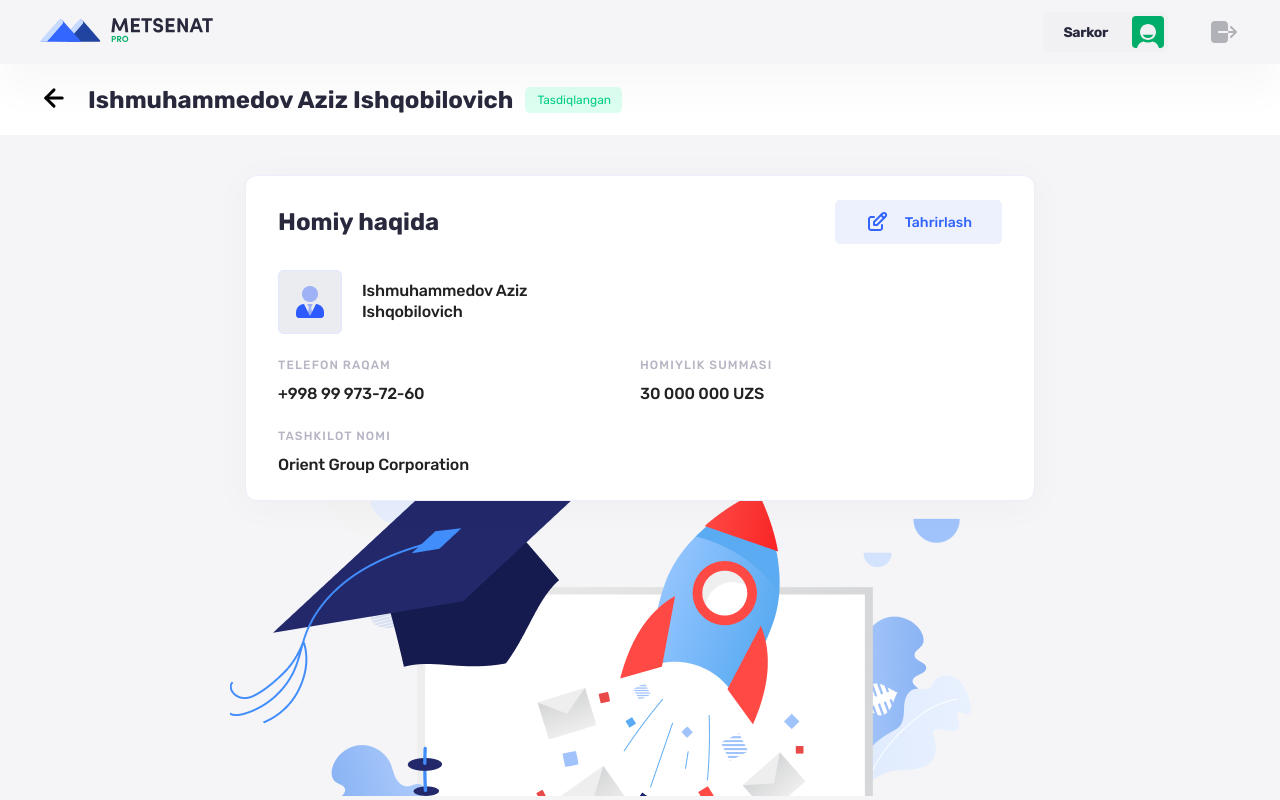
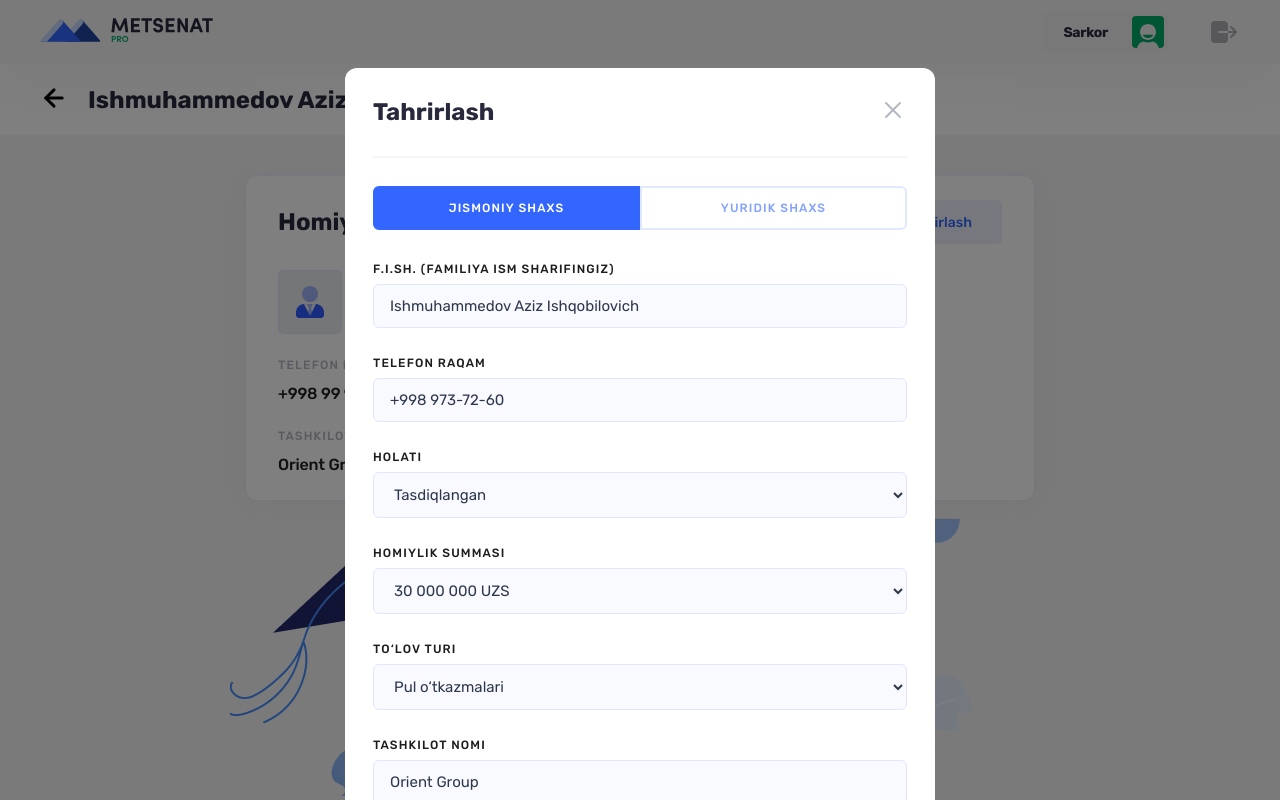
Before and after one commit to Sarkor2007/Metsenat, a Vue app: page /single in a window 1280 px wide. Built offline with nearby package versions, Linux system fonts and the light colour scheme.

Commit message:
complete modal window

```diff
--- a/src/components/modals/SingleEditModal.vue
+++ b/src/components/modals/SingleEditModal.vue
@@ -1,5 +1,6 @@
 <script setup>
 import exitBtn from '../../assets/icons/exit.svg'
+import saveIcon from '../../assets/icons/save.svg'
 </script>
 
 <script>
@@ -7,7 +8,7 @@ export default {
     name: 'SingleEditModal',
     props: ['open'],
     methods: {
-        closeEdit(){
+        closeEdit() {
             this.$emit('closeEdit')
         }
     }
@@ -17,6 +18,7 @@ export default {
 <template>
     <div v-if="this.open"
         class="filter">
+        <div class="filter__wrapper">
             <dialog :open="this.open">
                 <div class="filter__header">
                     <h3 class="filter__title">Tahrirlash</h3>
@@ -26,8 +28,94 @@ export default {
                             alt="exit btn">
                     </div>
                 </div>
-
+                <div class="filter__body">
+                    <div class="filter__type">
+                        <div class="filter__type-item active left">Jismoniy shaxs</div>
+                        <div class="filter__type-item right">Yuridik shaxs</div>
+                    </div>
+                    <div class="filter__list">
+                        <ul>
+                            <li>
+                                <label for="name">
+                                    <h3>F.I.Sh. (Familiya Ism Sharifingiz)</h3>
+                                    <input class="filter__list-item"
+                                        id="name"
+                                        name="name"
+                                        value="Ishmuhammedov Aziz Ishqobilovich"
+                                        type="text">
+                                </label>
+                            </li>
+                            <li>
+                                <label for="tel">
+                                    <h3>Telefon raqam</h3>
+                                    <input class="filter__list-item"
+                                        id="tel"
+                                        name="tel"
+                                        value="+998 973-72-60"
+                                        type="tel">
+                                </label>
+                            </li>
+                            <li>
+                                <label for="status">
+                                    <h3>Holati</h3>
+                                    <select class="filter__list-item"
+                                        name="status"
+                                        id="status">
+                                        <option value="actived">Tasdiqlangan</option>
+                                        <option value="new">Yangi</option>
+                                        <option value="cancel">Bekor qilingan</option>
+                                        <option value="moderation">Moderatsiyada</option>
+                                    </select>
+                                </label>
+                            </li>
+                            <li>
+                                <label for="sum">
+                                    <h3>Homiylik summasi</h3>
+                                    <select class="filter__list-item"
+                                        name="sum"
+                                        id="sum">
+                                        <option value="30000000">30 000 000 UZS</option>
+                                        <option value="10000000">10 000 000 UZS</option>
+                                        <option value="5000000">5 000 000 UZS</option>
+                                        <option value="1000000">1 000 000 UZS</option>
+                                    </select>
+                                </label>
+                            </li>
+                            <li>
+                                <label for="type">
+                                    <h3>To‘lov turi</h3>
+                                    <select class="filter__list-item"
+                                        name="type"
+                                        id="type">
+                                        <option value="actived">Pul o‘tkazmalari</option>
+                                        <option value="new">30 000 000 UZS</option>
+                                        <option value="cancel">30 000 000 UZS</option>
+                                        <option value="moderation">30 000 000 UZS</option>
+                                    </select>
+                                </label>
+                            </li>
+                            <li>
+                                <label for="company">
+                                    <h3>Tashkilot nomi</h3>
+                                    <input class="filter__list-item"
+                                        id="company"
+                                        name="company"
+                                        value="Orient Group"
+                                        type="text">
+                                </label>
+                            </li>
+                        </ul>
+                    </div>
+                </div>
+                <div class="filter__bottom">
+                    <div class="filter__btn">
+                        <img :src="saveIcon"
+                            alt="save">
+                        <h3>Saqlash</h3>
+                    </div>
+                </div>
             </dialog>
+        </div>
     </div>
 </template>
 
@@ -37,12 +125,18 @@ export default {
     top: 0;
     left: 0;
     width: 100%;
-    height: 100%;
+    height: 100vh;
+    z-index: 2;
+    background: rgba(0, 0, 0, 0.5);
+    overflow-y: scroll;
+
+    &__wrapper {
         display: flex;
         align-items: center;
         justify-content: center;
-    z-index: 2;
-    background: rgba(0, 0, 0, 0.5);
+        height: inherit;
+        margin: 100px 0px;
+    }
 
     dialog {
         background: #FFFFFF;
@@ -66,6 +160,10 @@ export default {
 
     &__exit {
         cursor: pointer;
+
+        img {
+            user-select: none;
+        }
     }
 
     &__title {
@@ -75,5 +173,117 @@ export default {
         color: #28293D;
     }
 
+
+    &__body {
+        width: 100%;
+        display: flex;
+        flex-direction: column;
+        gap: 32px;
+    }
+
+    &__type {
+        display: flex;
+        align-items: center;
+        user-select: none;
+
+        &-item {
+            padding: 14px 0px;
+            background: #FFFFFF;
+            border: 2px solid #E0E7FF;
+            color: rgba(51, 102, 255, 0.6);
+            font-weight: 500;
+            font-size: 12px;
+            line-height: 12px;
+            text-align: center;
+            letter-spacing: 1.125px;
+            text-transform: uppercase;
+            border: 2px solid #E0E7FF;
+            width: 50%;
+
+            &.active {
+                border: 2px solid #3366FF;
+                background: #3366FF;
+                color: #fff;
+            }
+
+            &.left {
+                border-radius: 6px 0px 0px 6px;
+            }
+
+            &.right {
+                border-radius: 0px 6px 6px 0px;
+            }
+        }
+    }
+
+    &__list {
+        ul {
+            display: flex;
+            flex-direction: column;
+            gap: 28px;
+
+            li {
+                label {
+                    width: 100%;
+                    display: flex;
+                    flex-direction: column;
+                    gap: 8px;
+
+                    h3 {
+                        font-weight: 500;
+                        font-size: 12px;
+                        line-height: 14px;
+                        letter-spacing: 1.125px;
+                        text-transform: uppercase;
+                        color: #1D1D1F;
+                    }
+
+                    .filter__list-item {
+                        background: rgba(224, 231, 255, 0.2);
+                        border: 1px solid #E0E7FF;
+                        border-radius: 6px;
+                        padding: 12px 16px;
+                        font-weight: 400;
+                        font-size: 15px;
+                        line-height: 18px;
+                        color: #2E384D;
+                    }
+
+                    select {
+                        cursor: pointer;
+                    }
+                }
+            }
+        }
+    }
+
+    &__bottom {
+        padding-top: 28px;
+        display: flex;
+        width: 100%;
+        border-top: 2px solid #F5F5F7;
+        justify-content: flex-end;
+    }
+
+    &__btn {
+        cursor: pointer;
+        background: #3366FF;
+        display: flex;
+        gap: 14px;
+        align-items: center;
+        height: 42px;
+        padding: 0px 32px;
+        box-shadow: 0px 0px 1px rgba(40, 41, 61, 0.04), 0px 2px 4px rgba(96, 97, 112, 0.16);
+        border-radius: 5px;
+
+        h3 {
+            font-weight: 500;
+            font-size: 14px;
+            line-height: 24px;
+            letter-spacing: -0.35px;
+            color: #FFFFFF;
+
+        }
+    }
 }
 </style>
--- a/src/components/single/SingleSponsor.vue
+++ b/src/components/single/SingleSponsor.vue
@@ -12,7 +12,7 @@ export default {
     name: "Single",
     data() {
         return {
-            edit: false,
+            edit: true,
         }
     },
     methods: {
```
Also changed, not shown: src/assets/icons/save.svg (added). Lines whose indentation alone changed are shown as unchanged.
